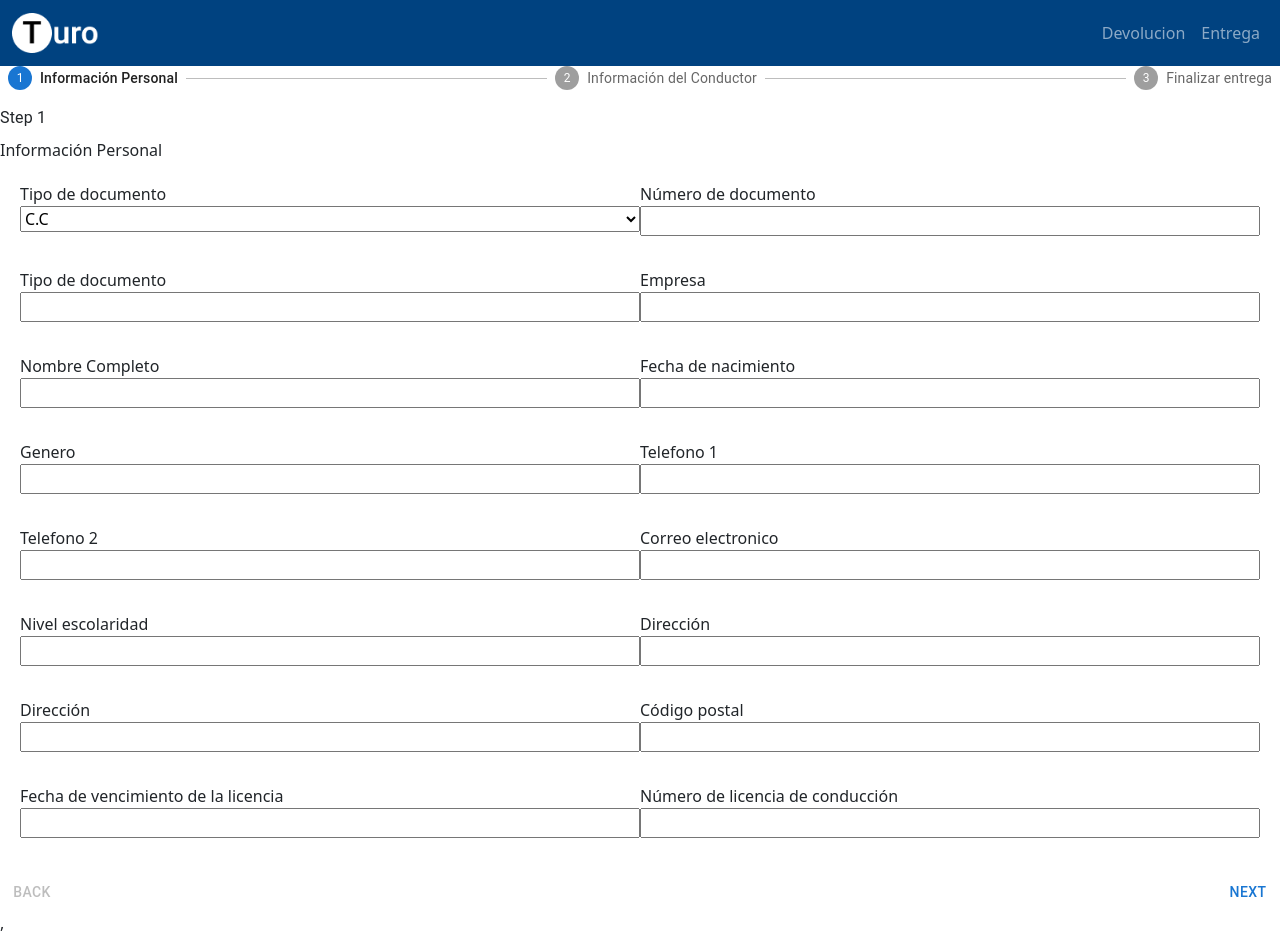
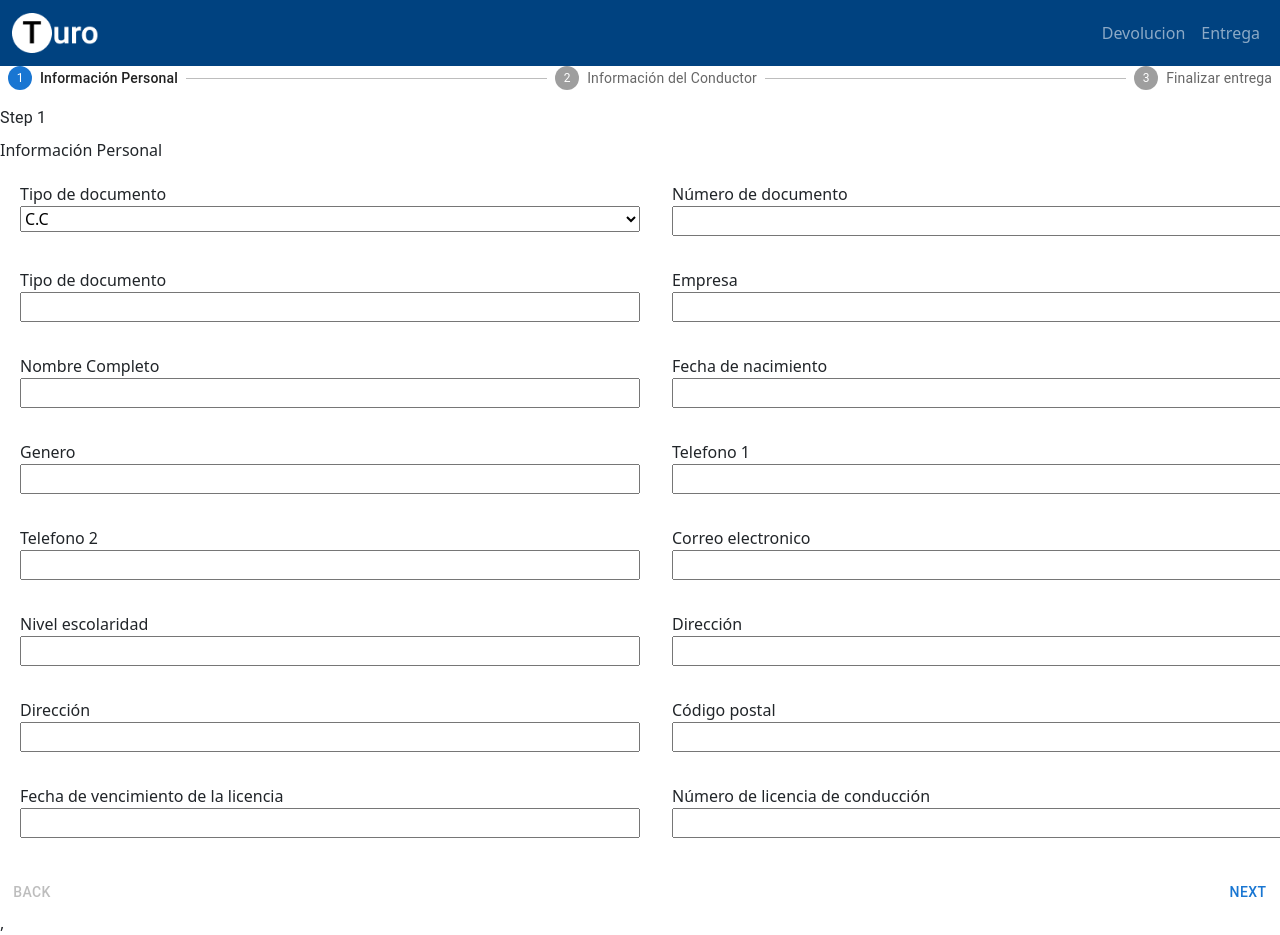
Before and after one commit to JuanDa237/alquiler_vehiculos, a React (Create React App) app: page /dashboard/entrega in a window 1280 px wide. Built offline with nearby package versions, Linux system fonts and the light colour scheme.

Commit message:
Update Entrega.tsx

```diff
--- a/src/pages/Entrega.tsx
+++ b/src/pages/Entrega.tsx
@@ -55,7 +55,7 @@ export function Entrega() {
                             activeStep === 0 ? (
                                 <form>
                                     <label>Información Personal</label>
-                                    <Box sx={{ display: 'grid', gridTemplateColumns: '50% 50%', padding: '20px', rowGap: '2rem' }}>
+                                    <Box sx={{ display: 'grid', gridTemplateColumns: '50% 50%', padding: '20px', rowGap: '2rem', columnGap: '2rem' }}>
                                         <span>
                                             <label>Tipo de documento</label>
                                             <select style={{ width: '100%' }} name="" id="">
```
